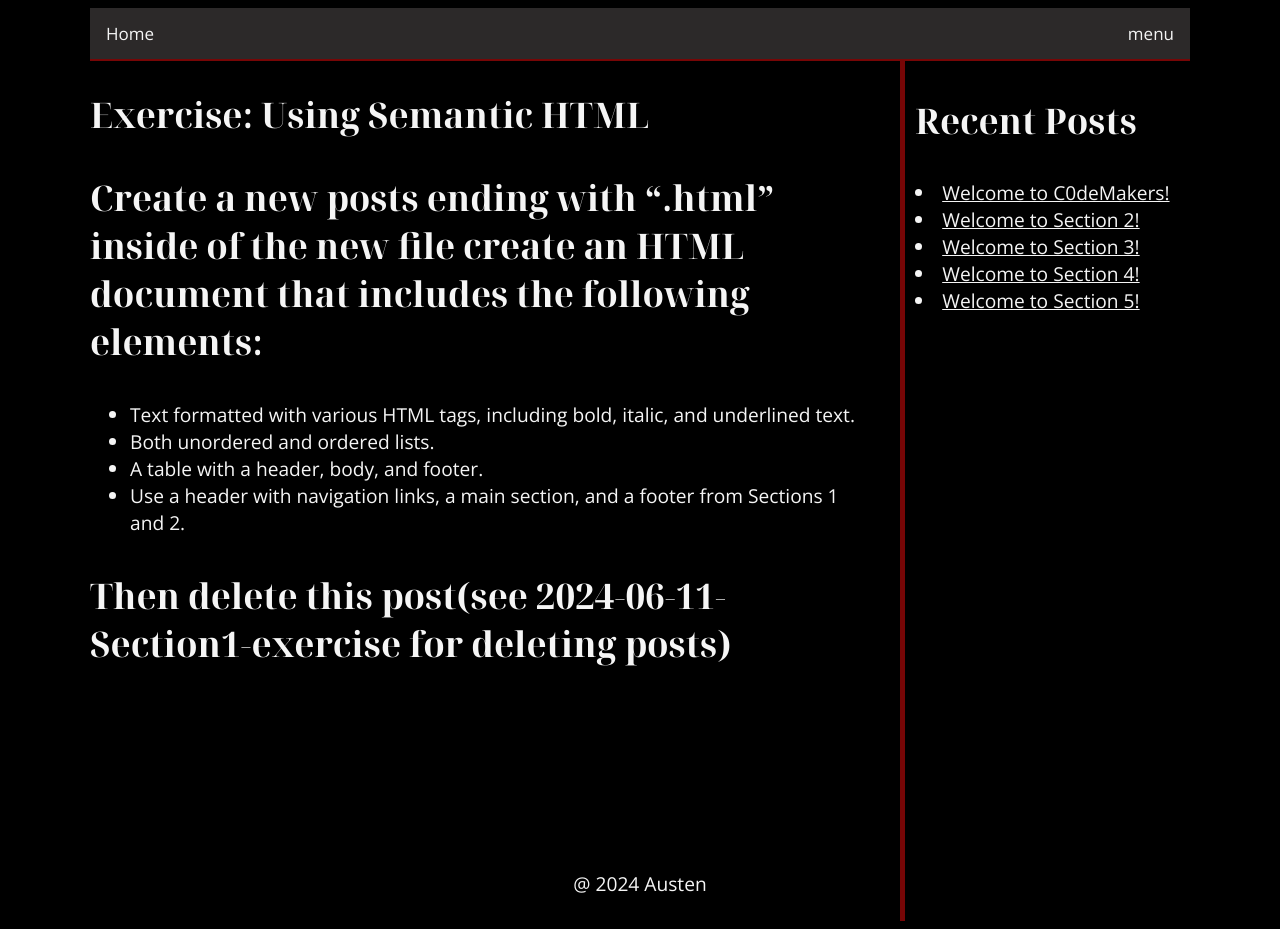
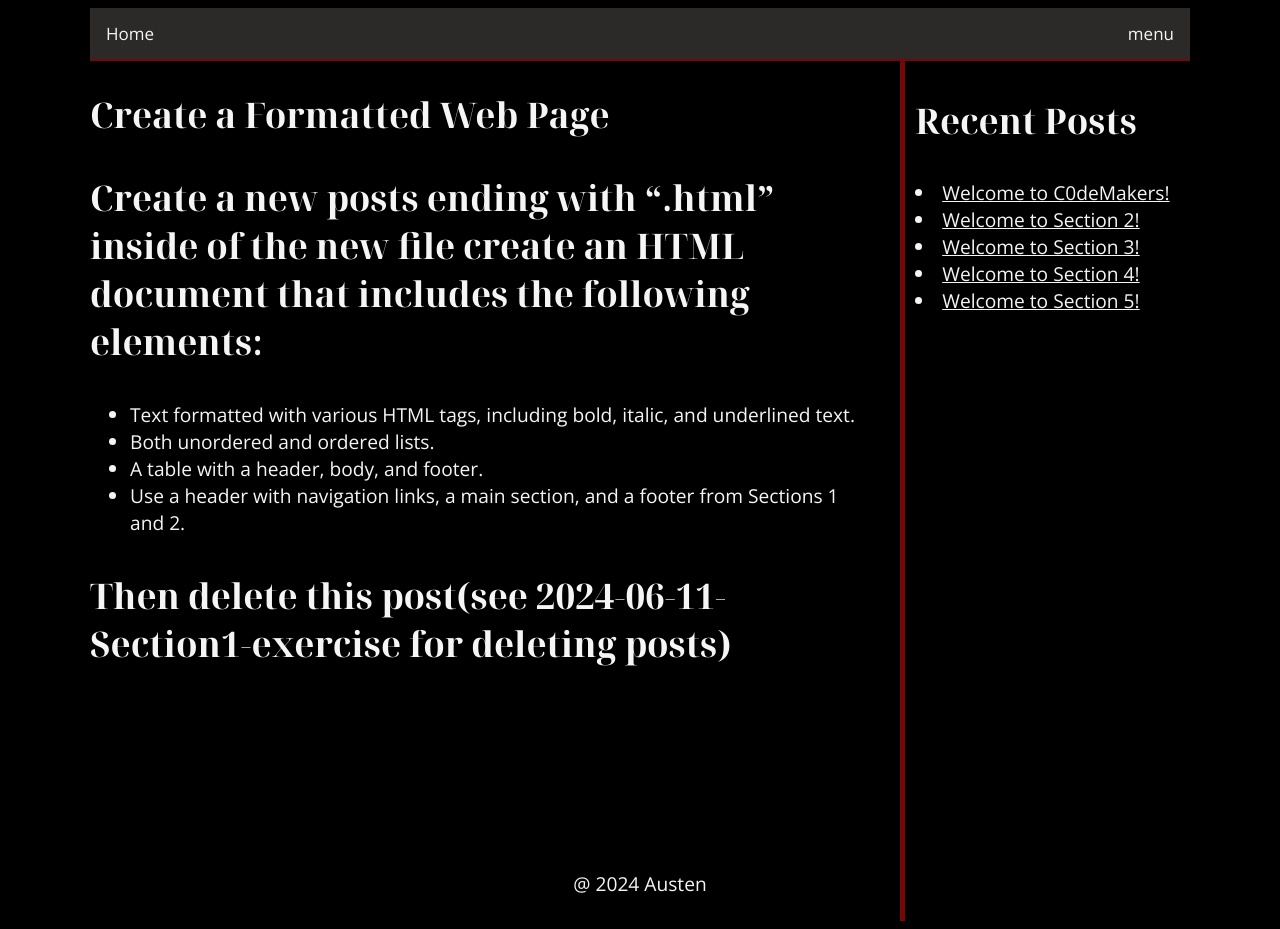
Before and after one commit to AustenMeier/C0MAKERSTESTing, a Jekyll site: the page built from _posts/2024-06-13-Section3-exercise.markdown, in a window 1280 px wide. Built offline with Jekyll 4.4.1, drawn with Linux system fonts in a browser that asks for light colours.

Commit message:
Update 2024-06-13-Section3-exercise.markdown

```diff
--- a/_posts/2024-06-13-Section3-exercise.markdown
+++ b/_posts/2024-06-13-Section3-exercise.markdown
@@ -3,7 +3,7 @@ layout: post
 title:  "Welcome to Section 3!"
 ---
 
-## Exercise: Using Semantic HTML
+## Create a Formatted Web Page
 
 ### Create a new posts ending with ".html" inside of the new file create an HTML document that includes the following elements:
 
```
